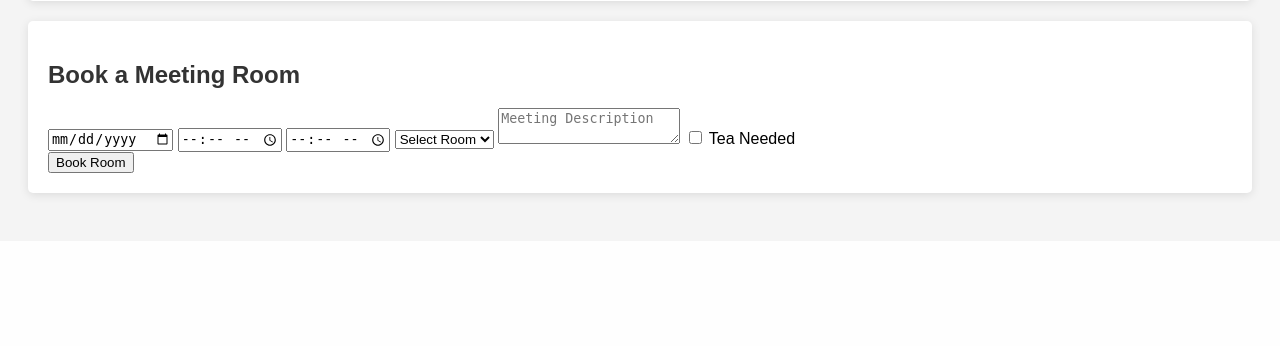
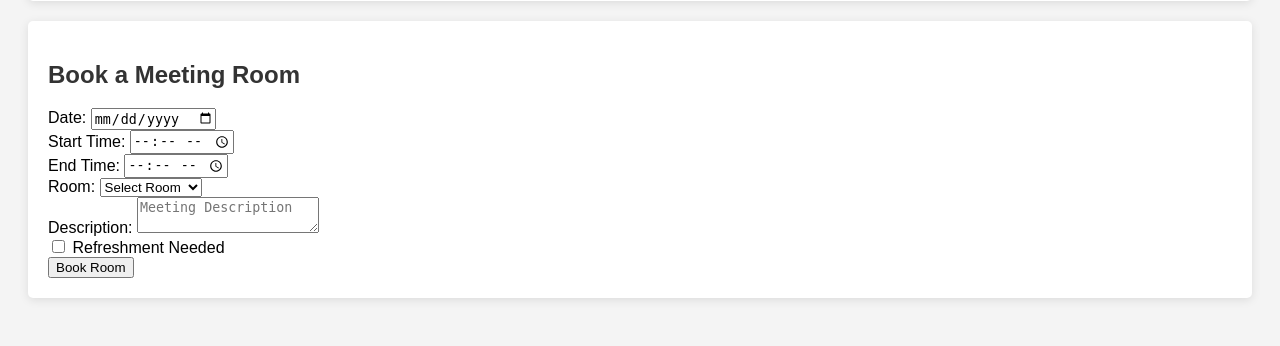
Before and after one commit to FATHIMA-NS/meetings.metro.com, a PHP site: page /employee_dashboard.php in a window 1280 px wide. Shown: the part 1179-1525 px from the top of the page. Before the commit the page ends 1380 px from the top, so only its background shows below. Run offline with PHP 8.4, Linux system fonts and the light colour scheme; the visitor is signed in with stand-in values (Sample User, id 1); tables that the repository leaves empty or names only in its code hold one stand-in row (values such as "Sample post"); some libraries are stand-ins or nearby versions.

Commit message:
select room dropdown corrected

```diff
--- a/employee_dashboard.php
+++ b/employee_dashboard.php
@@ -54,15 +54,33 @@ if ($conn->connect_error) {
     <div class="container">
         <h2>Book a Meeting Room</h2>
         <form id="bookingForm" action="book_meeting.php" method="POST">
-            <input type="date" name="meeting_date" required>
-            <input type="time" name="start_time" required>
-            <input type="time" name="end_time" required>
-            <select name="room_id" required>
+            <label for="meeting_date">Date:</label>
+            <input type="date" name="meeting_date" required><br>
+            <label for="start_time">Start Time:</label>
+            <input type="time" name="start_time" required><br>
+            <label for="end_time">End Time:</label>
+            <input type="time" name="end_time" required><br>
+            <label for="room_id">Room:</label>
+            <select name="room_id" id="room_id" required>
                 <option value="" disabled selected>Select Room</option>
-                <!-- PHP code to populate available rooms -->
-            </select>
-            <textarea name="description" placeholder="Meeting Description" required></textarea>
-            <input type="checkbox" name="tea_needed" value="1"> Tea Needed<br>
+                <?php
+                // Fetch available rooms from the database
+                $sql = "SELECT id, room_name FROM meeting_rooms";
+                $result = $conn->query($sql);
+
+                if ($result->num_rows > 0) {
+                    // Output data of each row
+                    while ($row = $result->fetch_assoc()) {
+                        echo "<option value='" . htmlspecialchars($row['id']) . "'>" . htmlspecialchars($row['room_name']) . "</option>";
+                    }
+                } else {
+                    echo "<option value='' disabled>No rooms available</option>";
+                }
+                ?>
+            </select><br>
+            <label for="description">Description:</label>
+            <textarea name="description" placeholder="Meeting Description" required></textarea><br>
+            <input type="checkbox" name="refreshment_needed" value="1"> Refreshment Needed<br>
             <button type="submit">Book Room</button>
         </form>
     </div>
@@ -81,3 +99,7 @@ if ($conn->connect_error) {
 
 </body>
 </html>
+
+<?php
+$conn->close();
+?>
```
